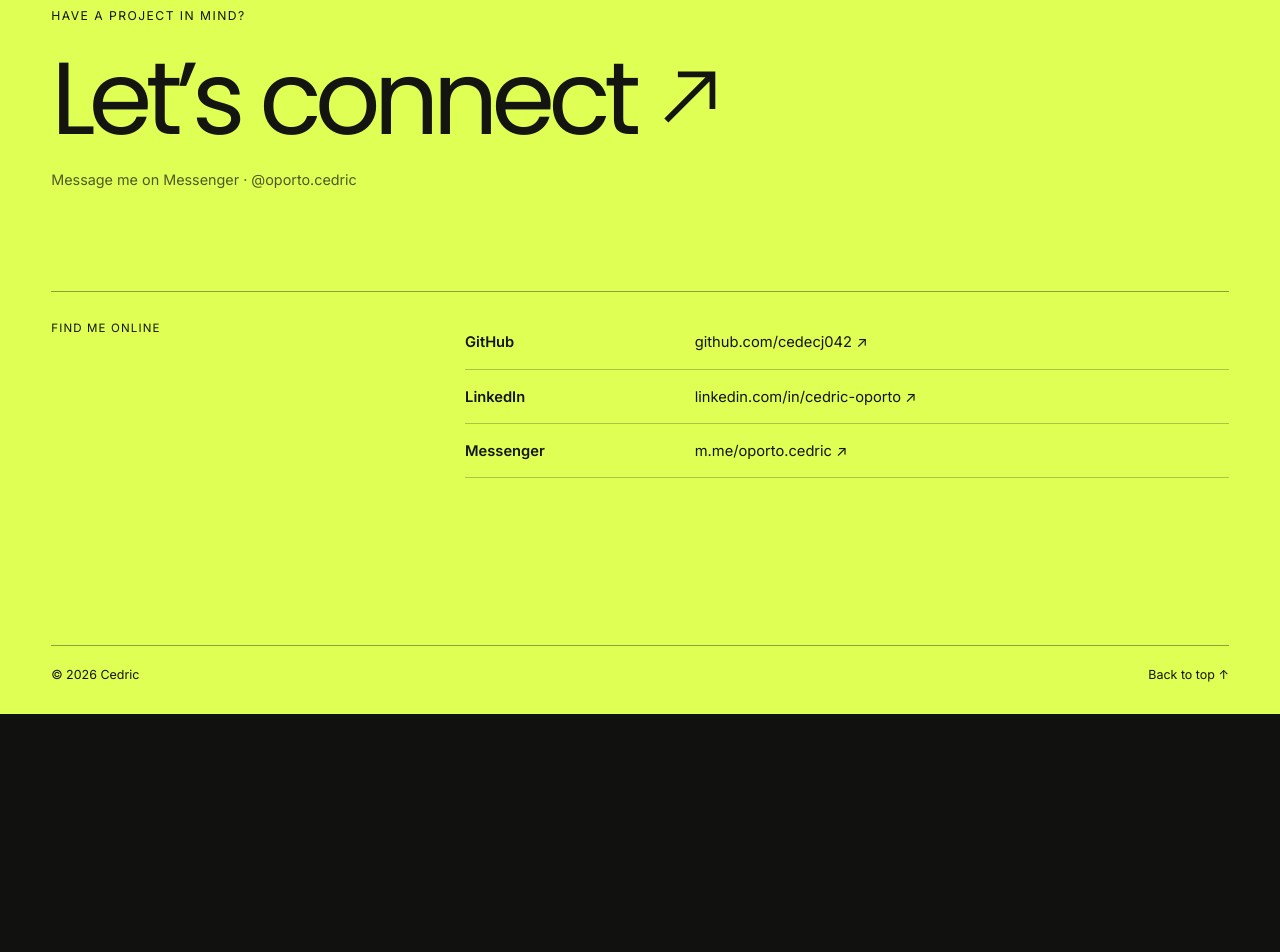
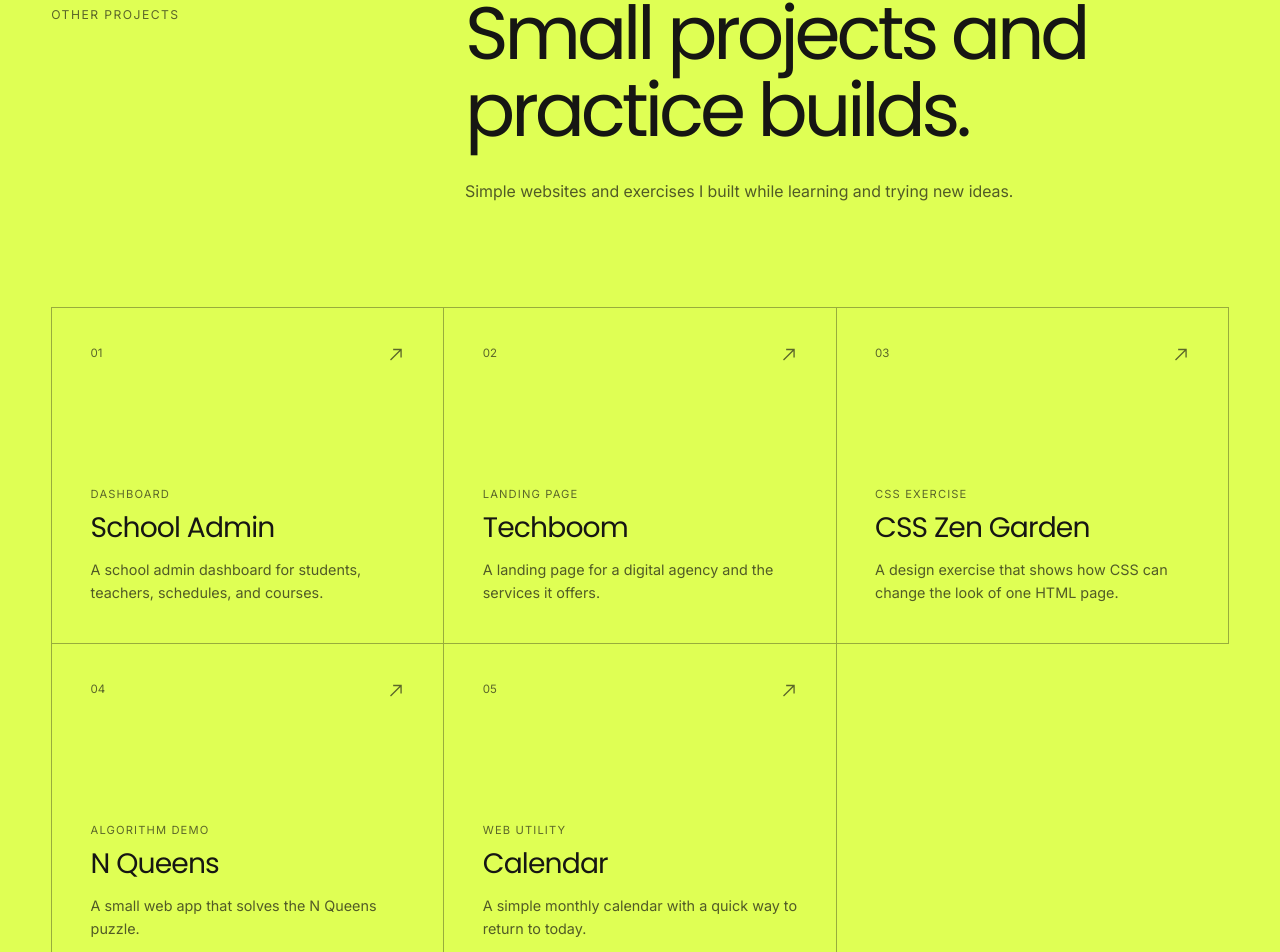
Before and after one commit to cedecj042/sid-portfolio, a React (Vite) app: page / in a window 1280 px wide. Shown: the part 6277-7229 px from the top of the page. Before the commit the page ends 6991 px from the top, so only its background shows below. Built offline with nearby package versions, Linux system fonts and the light colour scheme.

Commit message:
Update Site source

```diff
--- a/src/App.css
+++ b/src/App.css
@@ -69,6 +69,20 @@
 .project-visual img, .project-visual video { width: 100%; height: 100%; display: block; object-fit: cover; transition: transform .7s cubic-bezier(.2,.7,.2,1); }
 .project:hover .project-visual img { transform: scale(1.025); }
 .project-visual video { object-fit: contain; background: #060606; }
+.other-projects { padding: clamp(5rem,9vw,9rem) var(--page-pad); background: #dfff54; color: #161613; }
+.other-heading { display: grid; grid-template-columns: 1fr 2fr; gap: 2rem; margin-bottom: clamp(4rem,8vw,7rem); }
+.other-heading > p { margin: .75rem 0 0; text-transform: uppercase; font-size: .76rem; letter-spacing: .12em; opacity: .65; }
+.other-heading h2 { margin: 0; font: 400 clamp(2.8rem,5.8vw,6rem)/1.04 Poppins,sans-serif; letter-spacing: -.055em; }
+.other-heading div > p { max-width: 39rem; margin: 1.8rem 0 0; line-height: 1.65; opacity: .7; }
+.other-grid { display: grid; grid-template-columns: repeat(3,1fr); border-top: 1px solid rgba(20,20,17,.35); border-left: 1px solid rgba(20,20,17,.35); }
+.other-card { min-height: 21rem; display: flex; flex-direction: column; justify-content: space-between; padding: clamp(1.5rem,3vw,2.5rem); border-right: 1px solid rgba(20,20,17,.35); border-bottom: 1px solid rgba(20,20,17,.35); color: inherit; text-decoration: none; transition: background .25s,color .25s; }
+.other-card:hover, .other-card:focus-visible { background: #161613; color: #f3f1ed; outline: none; }
+.other-card-top { display: flex; justify-content: space-between; align-items: flex-start; font-size: .72rem; opacity: .65; }
+.other-card svg { width: 1.1rem; height: 1.1rem; fill: none; stroke: currentColor; stroke-width: 1.5; transition: transform .2s; }
+.other-card:hover svg { transform: translate(3px,-3px); }
+.other-card > div:last-child > p:first-child { margin: 0 0 .65rem; text-transform: uppercase; font-size: .7rem; letter-spacing: .1em; opacity: .65; }
+.other-card h3 { margin: 0 0 .85rem; font: 500 clamp(1.4rem,2.2vw,2rem)/1.2 Poppins,sans-serif; letter-spacing: -.03em; }
+.other-card > div:last-child > p:last-child { max-width: 24rem; margin: 0; font-size: .9rem; line-height: 1.6; opacity: .7; }
 footer { padding: clamp(5rem,10vw,10rem) var(--page-pad) 2rem; background: #dfff54; color: #141411; }
 footer > p { margin: 0 0 1.5rem; text-transform: uppercase; font-size: .76rem; letter-spacing: .12em; }
 footer > a { display: inline-flex; align-items: center; gap: 1rem; font: 400 clamp(3.2rem,8vw,8rem)/1 Poppins,sans-serif; letter-spacing: -.065em; text-decoration: none; }
@@ -83,5 +97,5 @@ footer > a:hover svg { transform: translate(8px,-8px); }
 .footer-bottom { display: flex; justify-content: space-between; margin-top: clamp(6rem,13vw,13rem); padding-top: 1.3rem; border-top: 1px solid rgba(20,20,17,.4); font-size: .78rem; }
 .footer-bottom a { text-decoration: none; }
 .footer-links { display: flex; gap: clamp(1.25rem,3vw,3rem); }
-@media (max-width: 800px) { .intro { min-height: 92svh; padding-bottom: 2.5rem; } .intro-bottom { align-items: flex-start; flex-direction: column; } .story-heading, .stack-heading, .section-heading, .socials { grid-template-columns: 1fr; gap: 2rem; } .timeline li { grid-template-columns: 4.5rem 1.25rem 1fr; gap: .8rem; } .stack-grid { grid-template-columns: repeat(2,1fr); } .stack-group:nth-child(2) { border-right: 0; } .stack-group:nth-child(-n+2) { border-bottom: 1px solid #363632; } .project { grid-template-columns: 1fr; min-height: auto; } .project-copy { min-height: 470px; padding-right: 0; } .project-visual { min-height: 55vw; order: -1; } }
-@media (max-width: 480px) { .site-header nav { gap: .85rem; } .site-header nav a { font-size: .78rem; } .intro h1 { font-size: clamp(2.7rem,14.5vw,4.4rem); } .explore-link, .resume-download { width: 100%; justify-content: space-between; } .stack-grid { grid-template-columns: 1fr; } .stack-group, .stack-group:nth-child(2) { border-right: 0; border-bottom: 1px solid #363632; } .stack-group:last-child { border-bottom: 0; } .socials a { grid-template-columns: 1fr; gap: .3rem; } .project-copy { min-height: 430px; } .project-visual { min-height: 64vw; } footer > a { font-size: 2.8rem; } }
+@media (max-width: 800px) { .intro { min-height: 92svh; padding-bottom: 2.5rem; } .intro-bottom { align-items: flex-start; flex-direction: column; } .story-heading, .stack-heading, .section-heading, .other-heading, .socials { grid-template-columns: 1fr; gap: 2rem; } .timeline li { grid-template-columns: 4.5rem 1.25rem 1fr; gap: .8rem; } .stack-grid, .other-grid { grid-template-columns: repeat(2,1fr); } .stack-group:nth-child(2) { border-right: 0; } .stack-group:nth-child(-n+2) { border-bottom: 1px solid #363632; } .project { grid-template-columns: 1fr; min-height: auto; } .project-copy { min-height: 470px; padding-right: 0; } .project-visual { min-height: 55vw; order: -1; } }
+@media (max-width: 480px) { .site-header nav { gap: .85rem; } .site-header nav a { font-size: .78rem; } .intro h1 { font-size: clamp(2.7rem,14.5vw,4.4rem); } .explore-link, .resume-download { width: 100%; justify-content: space-between; } .stack-grid, .other-grid { grid-template-columns: 1fr; } .stack-group, .stack-group:nth-child(2) { border-right: 0; border-bottom: 1px solid #363632; } .stack-group:last-child { border-bottom: 0; } .other-card { min-height: 17rem; } .socials a { grid-template-columns: 1fr; gap: .3rem; } .project-copy { min-height: 430px; } .project-visual { min-height: 64vw; } footer > a { font-size: 2.8rem; } }
--- a/src/App.tsx
+++ b/src/App.tsx
@@ -1,5 +1,6 @@
 import { CareerStory } from './components/CareerStory'
 import { Hero } from './components/Hero'
+import { OtherProjects } from './components/OtherProjects'
 import { ProjectsSection } from './components/ProjectsSection'
 import { SiteFooter } from './components/SiteFooter'
 import { SiteHeader } from './components/SiteHeader'
@@ -15,6 +16,7 @@ function App() {
         <CareerStory />
         <TechStack />
         <ProjectsSection />
+        <OtherProjects />
       </main>
       <SiteFooter />
     </div>
--- /dev/null
+++ b/src/components/OtherProjects.tsx
@@ -0,0 +1,60 @@
+import { ArrowIcon } from './ArrowIcon'
+
+const otherProjects = [
+  {
+    title: 'School Admin',
+    type: 'Dashboard',
+    description: 'A school admin dashboard for students, teachers, schedules, and courses.',
+    href: 'https://cedecj042.github.io/School/',
+  },
+  {
+    title: 'Techboom',
+    type: 'Landing page',
+    description: 'A landing page for a digital agency and the services it offers.',
+    href: 'https://cedecj042.github.io/techboom/',
+  },
+  {
+    title: 'CSS Zen Garden',
+    type: 'CSS exercise',
+    description: 'A design exercise that shows how CSS can change the look of one HTML page.',
+    href: 'https://cedecj042.github.io/zengarden/',
+  },
+  {
+    title: 'N Queens',
+    type: 'Algorithm demo',
+    description: 'A small web app that solves the N Queens puzzle.',
+    href: 'https://cedecj042.github.io/nqueens/',
+  },
+  {
+    title: 'Calendar',
+    type: 'Web utility',
+    description: 'A simple monthly calendar with a quick way to return to today.',
+    href: 'https://cedecj042.github.io/calendar/',
+  },
+]
+
+export function OtherProjects() {
+  return (
+    <section className="other-projects" aria-labelledby="other-projects-title">
+      <div className="other-heading">
+        <p>Other projects</p>
+        <div>
+          <h2 id="other-projects-title">Small projects and<br />practice builds.</h2>
+          <p>Simple websites and exercises I built while learning and trying new ideas.</p>
+        </div>
+      </div>
+      <div className="other-grid">
+        {otherProjects.map((project, index) => (
+          <a href={project.href} target="_blank" rel="noreferrer" className="other-card" key={project.href}>
+            <div className="other-card-top"><span>0{index + 1}</span><ArrowIcon /></div>
+            <div>
+              <p>{project.type}</p>
+              <h3>{project.title}</h3>
+              <p>{project.description}</p>
+            </div>
+          </a>
+        ))}
+      </div>
+    </section>
+  )
+}
```
